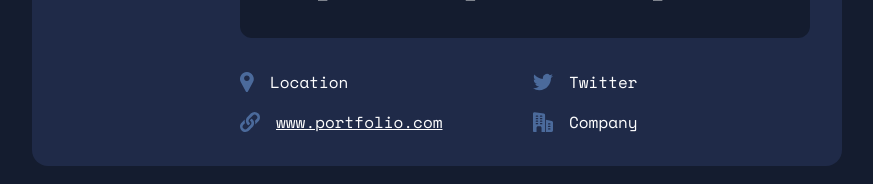
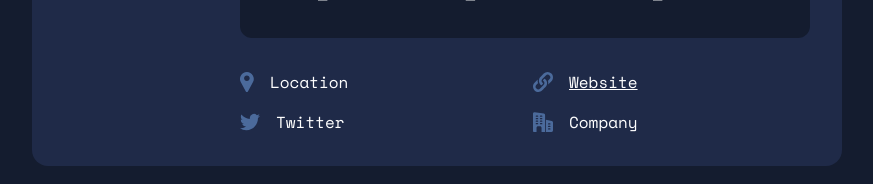
Before and after one commit to FlorianJourde/Frontend-Mentor-23-GitHub-user-search-app, a React (Vite) app: page / in a window 1280 px wide. Shown: the part 510-694 px from the top of the page, without its empty margins (203-1076 px from the left). Built offline with nearby package versions, Linux system fonts and the light colour scheme; no server answers.

Commit message:
Update website link

```diff
--- a/src/components/Card.tsx
+++ b/src/components/Card.tsx
@@ -44,13 +44,13 @@ export default function Card(props: any) {
             <img src={locationIcon} alt="Location icon" className="location-icon object-contain max-w-6" />
             <p>{user.location}</p>
           </div>
+          <div className={`website flex items-center gap-4 ${user.blog === 'Not Available' ? 'opacity-50' : ''}`}>
+            <img src={websiteIcon} alt="Website icon" className="website-icon object-contain max-w-6" />
+            {user.blog === 'Not Available' ? <p>{user.blog}</p> : <a className='underline' href={user.blog} target='_blank'>Website</a>}
+          </div>
           <div className={`twitter flex items-center gap-4 ${user.twitter_username === 'Not Available' ? 'opacity-50' : ''}`}>
             <img src={twitterIcon} alt="Twitter icon" className="twitter-icon object-contain max-w-6" />
             <p>{user.twitter_username}</p>
-          </div>
-          <div className={`website flex items-center gap-4 ${user.blog === 'Not Available' ? 'opacity-50' : ''}`}>
-            <img src={websiteIcon} alt="Website icon" className="website-icon object-contain max-w-6" />
-            {user.blog === 'Not Available' ? <p>{user.blog}</p> : <a className='underline' href={user.blog} target='_blank'>{user.blog}</a>}
           </div>
           <div className={`company flex items-center gap-4 ${user.company === 'Not Available' ? 'opacity-50' : ''}`}>
             <img src={companyIcon} alt="Company icon" className="company-icon object-contain max-w-6" />
```
